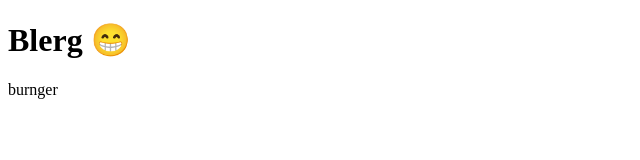
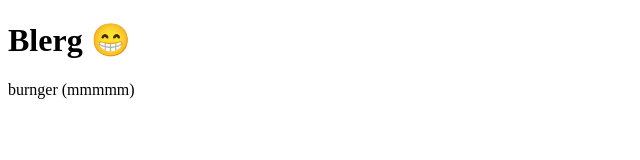
Before and after one commit to personnosrep/personnosrep.github.io, a plain HTML site: page index.html in a window 1280 px wide. Shown: the full height of the page, 0-640 px from the left. Drawn offline with Linux system fonts and the light colour scheme.

Commit message:
warc
w e4fgbu wdjiv gu iukws (iekwdh weiufkb)!!!!!!!!!!!!!!!!!!!

```diff
--- a/index.html
+++ b/index.html
@@ -2,6 +2,6 @@
 <html>
 <body>
 <h1>Blerg 😁</h1>
-<p>burnger</p>
+<p>burnger (mmmmm)</p>
 </body>
 </html>
```
